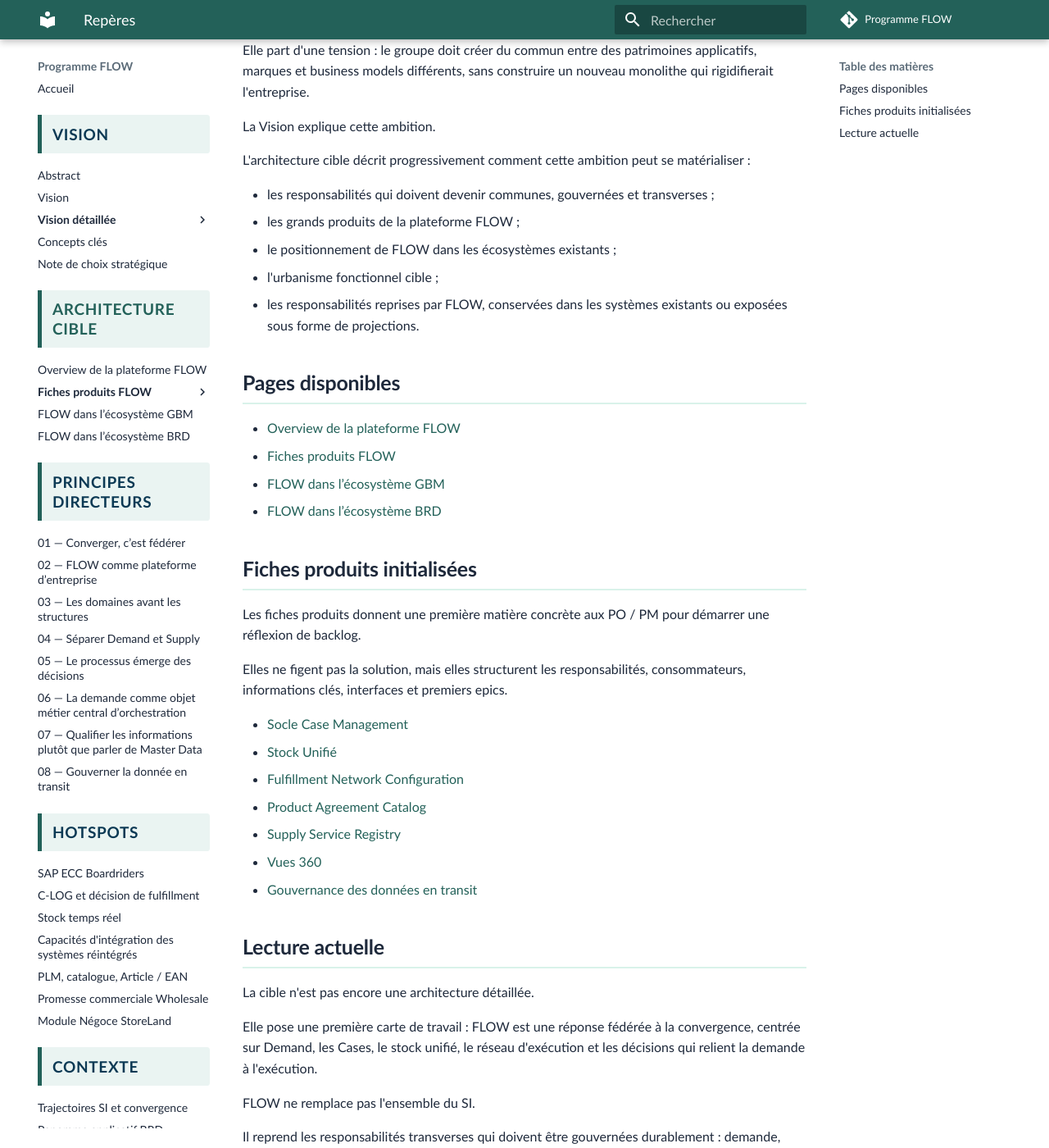
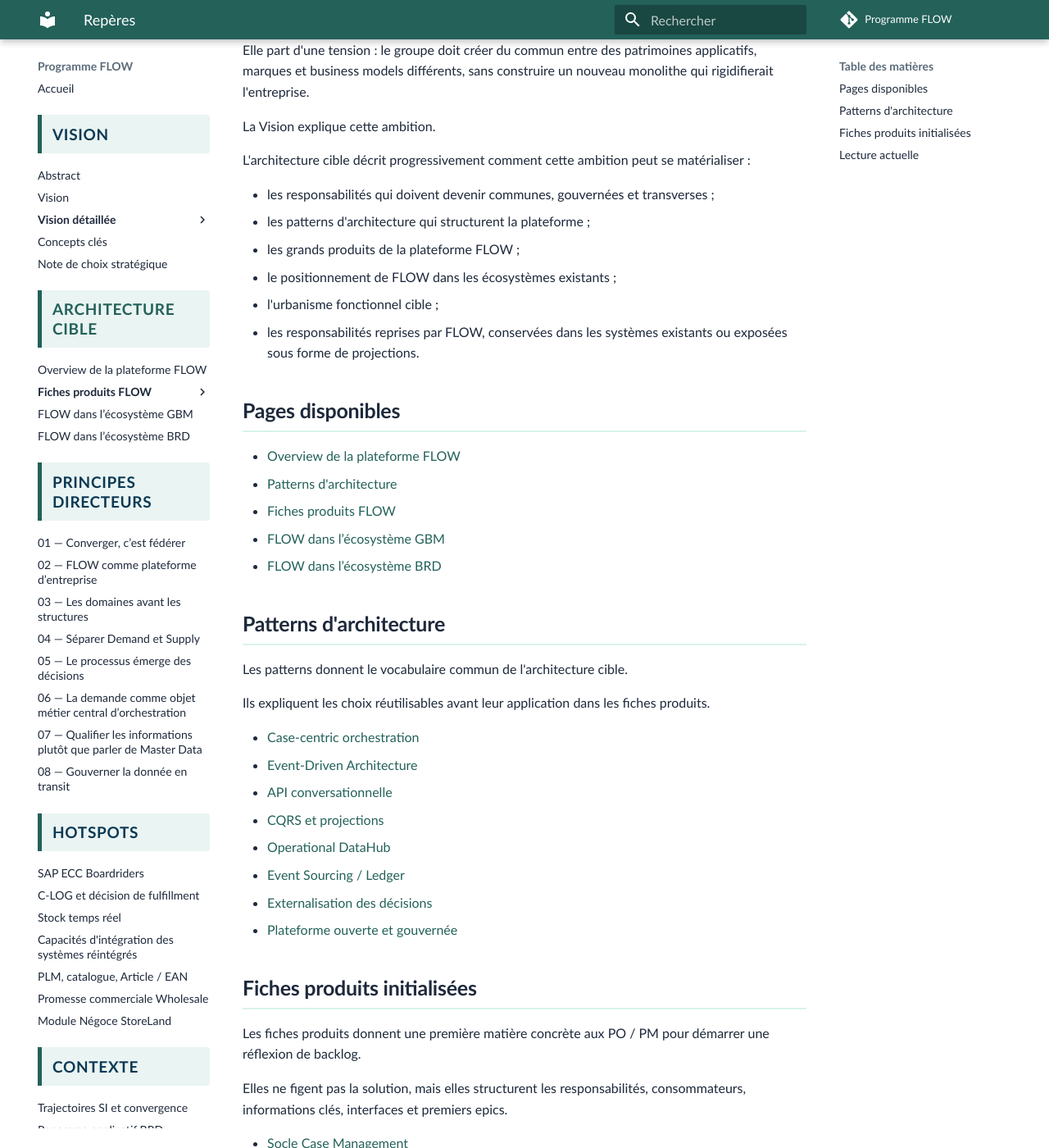
Before and after one commit to laurent-sintes/FLOW-Program, an MkDocs documentation site: the page built from docs/architecture-cible/index.md, in a window 1280 px wide and 1400 px high, scrolled down 256 px. Shown: the whole window at 82% size. Built offline with MkDocs 1.6.1 and Material for MkDocs 9.7.7, drawn with Linux system fonts in a browser that asks for light colours; comment, search, counter and statistics services are not loaded.

Commit message:
Reference les patterns dans l architecture cible

```diff
--- a/docs/architecture-cible/index.md
+++ b/docs/architecture-cible/index.md
@@ -11,6 +11,7 @@
 L'architecture cible décrit progressivement comment cette ambition peut se matérialiser :
 
 - les responsabilités qui doivent devenir communes, gouvernées et transverses ;
+- les patterns d'architecture qui structurent la plateforme ;
 - les grands produits de la plateforme FLOW ;
 - le positionnement de FLOW dans les écosystèmes existants ;
 - l'urbanisme fonctionnel cible ;
@@ -19,9 +20,25 @@
 ## Pages disponibles
 
 - [Overview de la plateforme FLOW](overview-plateforme-flow.md)
+- [Patterns d'architecture](patterns/index.md)
 - [Fiches produits FLOW](produits/index.md)
 - [FLOW dans l’écosystème GBM](flow-dans-ecosysteme-gbm.md)
 - [FLOW dans l’écosystème BRD](flow-dans-ecosysteme-brd.md)
+
+## Patterns d'architecture
+
+Les patterns donnent le vocabulaire commun de l'architecture cible.
+
+Ils expliquent les choix réutilisables avant leur application dans les fiches produits.
+
+- [Case-centric orchestration](patterns/case-centric-orchestration.md)
+- [Event-Driven Architecture](patterns/event-driven-architecture.md)
+- [API conversationnelle](patterns/api-conversationnelle.md)
+- [CQRS et projections](patterns/cqrs-et-projections.md)
+- [Operational DataHub](patterns/operational-datahub.md)
+- [Event Sourcing / Ledger](patterns/event-sourcing-ledger.md)
+- [Externalisation des décisions](patterns/externalisation-decisions.md)
+- [Plateforme ouverte et gouvernée](patterns/plateforme-ouverte-gouvernee.md)
 
 ## Fiches produits initialisées
 
```
